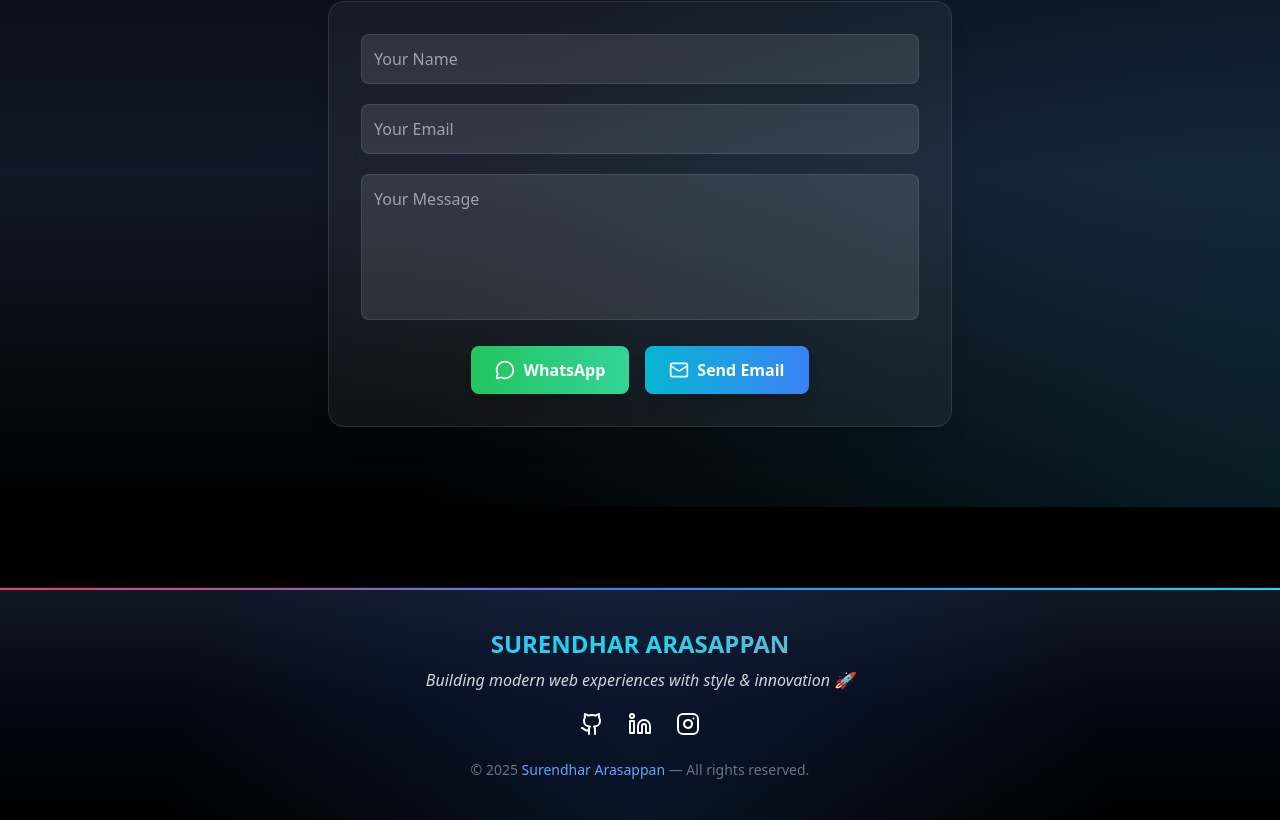
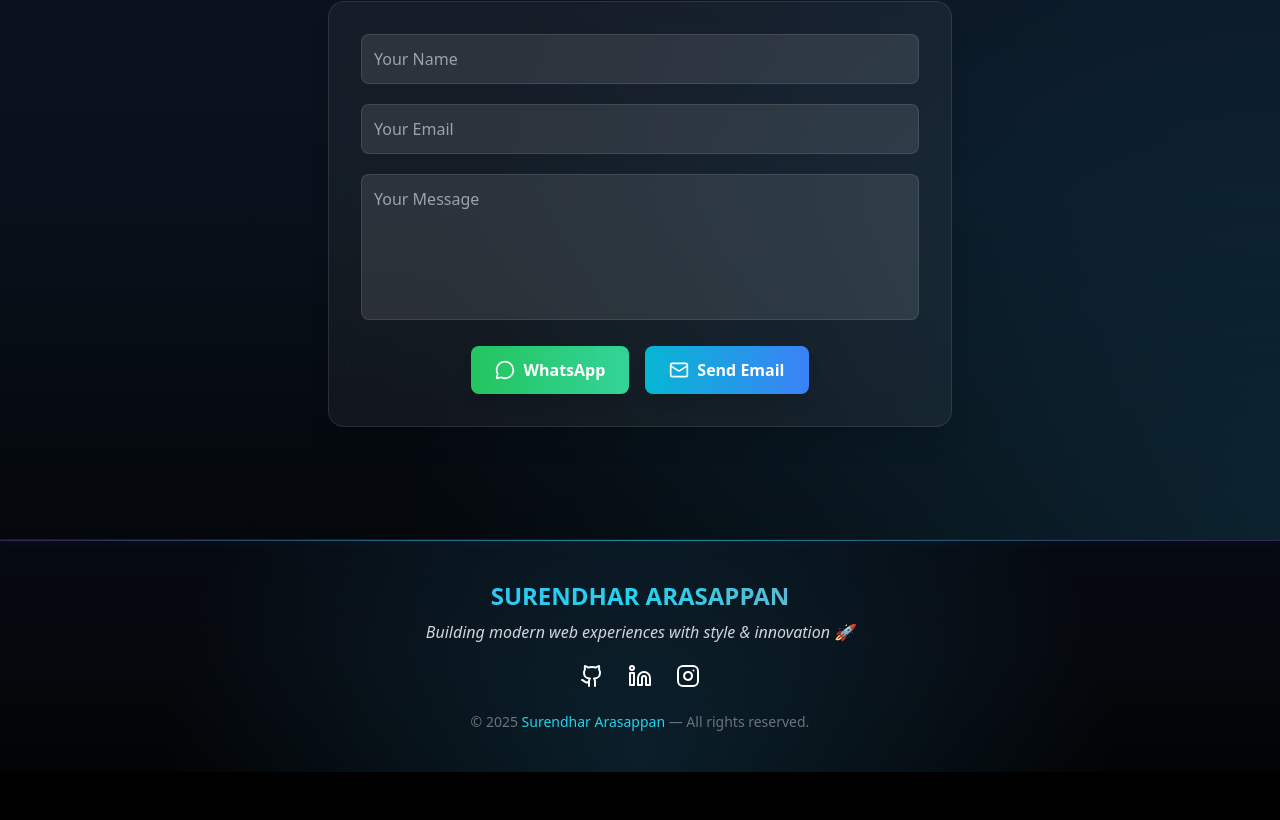
Before and after one commit to SURENDHAR-05-12/my-portfolio, a React (Vite) app: page / in a window 1280 px wide. Shown: the part 2644-3464 px from the top of the page. After the commit the page ends 3416 px from the top, so only its background shows below. Built offline with nearby package versions, Linux system fonts and the light colour scheme.

Commit message:
Updated Contact, Footer, and Navbar sections with new design and gradient fixes

```diff
--- a/src/components/Contact.tsx
+++ b/src/components/Contact.tsx
@@ -50,7 +50,7 @@ const Contact: React.FC = () => {
   return (
     <section
       id="contact"
-      className="relative py-20 bg-gradient-to-b from-gray-950 via-gray-900 to-black text-white"
+      className="relative py-20 pb-28 bg-gradient-to-b from-[#0b1220] via-[#08111b] to-[#04070b] text-white"
     >
       {/* Glow background */}
       <div className="absolute inset-0 bg-[radial-gradient(circle_at_bottom_right,rgba(56,189,248,0.15),transparent_60%)]"></div>
--- a/src/components/Footer.tsx
+++ b/src/components/Footer.tsx
@@ -25,9 +25,9 @@ const Footer: React.FC = () => {
   ];
 
   return (
-    <footer className="relative bg-gradient-to-b from-gray-900 via-gray-950 to-black text-white py-10 mt-20 border-t border-white/10 overflow-hidden">
-      {/* top glow line */}
-      <div className="absolute top-0 left-0 w-full h-[2px] bg-gradient-to-r from-rose-500 via-blue-500 to-cyan-400"></div>
+    <footer className="relative bg-gradient-to-b from-[#060a11] via-[#05080d] to-[#020305] text-white py-10 mt-0 border-t border-white/10 overflow-hidden">
+      {/* 🌈 Smooth top divider line */}
+      <div className="absolute top-0 left-0 w-full h-[1px] bg-gradient-to-r from-purple-500/30 via-cyan-400/60 to-purple-500/30 shadow-[0_0_12px_rgba(34,211,238,0.3)]"></div>
 
       <motion.div
         initial={{ opacity: 0, y: 20 }}
@@ -36,14 +36,17 @@ const Footer: React.FC = () => {
         viewport={{ once: true }}
         className="max-w-6xl mx-auto px-6 md:px-10 text-center relative z-10"
       >
+        {/* ✨ Name / Brand */}
         <h3 className="text-2xl font-extrabold bg-gradient-to-r from-blue-400 via-cyan-400 to-rose-400 bg-clip-text text-transparent">
           SURENDHAR ARASAPPAN
         </h3>
 
+        {/* 🌐 Tagline */}
         <p className="mt-2 text-gray-300 italic">
           Building modern web experiences with style & innovation 🚀
         </p>
 
+        {/* 🔗 Social Links */}
         <div className="flex justify-center gap-6 mt-5">
           {socials.map((s, i) => (
             <motion.a
@@ -60,17 +63,18 @@ const Footer: React.FC = () => {
           ))}
         </div>
 
+        {/* ⚡ Copyright */}
         <p className="text-sm text-gray-500 mt-6">
           © 2025{" "}
-          <span className="text-blue-400 font-medium">
+          <span className="text-cyan-400 font-medium">
             Surendhar Arasappan
           </span>{" "}
           — All rights reserved.
         </p>
       </motion.div>
 
-      {/* subtle blue glow */}
-      <div className="absolute inset-0 pointer-events-none bg-[radial-gradient(circle_at_bottom,rgba(59,130,246,0.15),transparent_70%)]"></div>
+      {/* 💫 Bottom radial glow */}
+      <div className="absolute inset-0 pointer-events-none bg-[radial-gradient(circle_at_bottom,rgba(56,189,248,0.15),transparent_70%)]"></div>
     </footer>
   );
 };
--- a/src/components/Navbar.tsx
+++ b/src/components/Navbar.tsx
@@ -80,7 +80,7 @@ const Navbar = () => {
                 to={item}
                 smooth
                 duration={700}
-                offset={-60}
+                offset={-50}
                 spy
                 onClick={() => setIsOpen(false)}
                 className="relative text-gray-300 hover:text-cyan-400 transition-all duration-300
```
